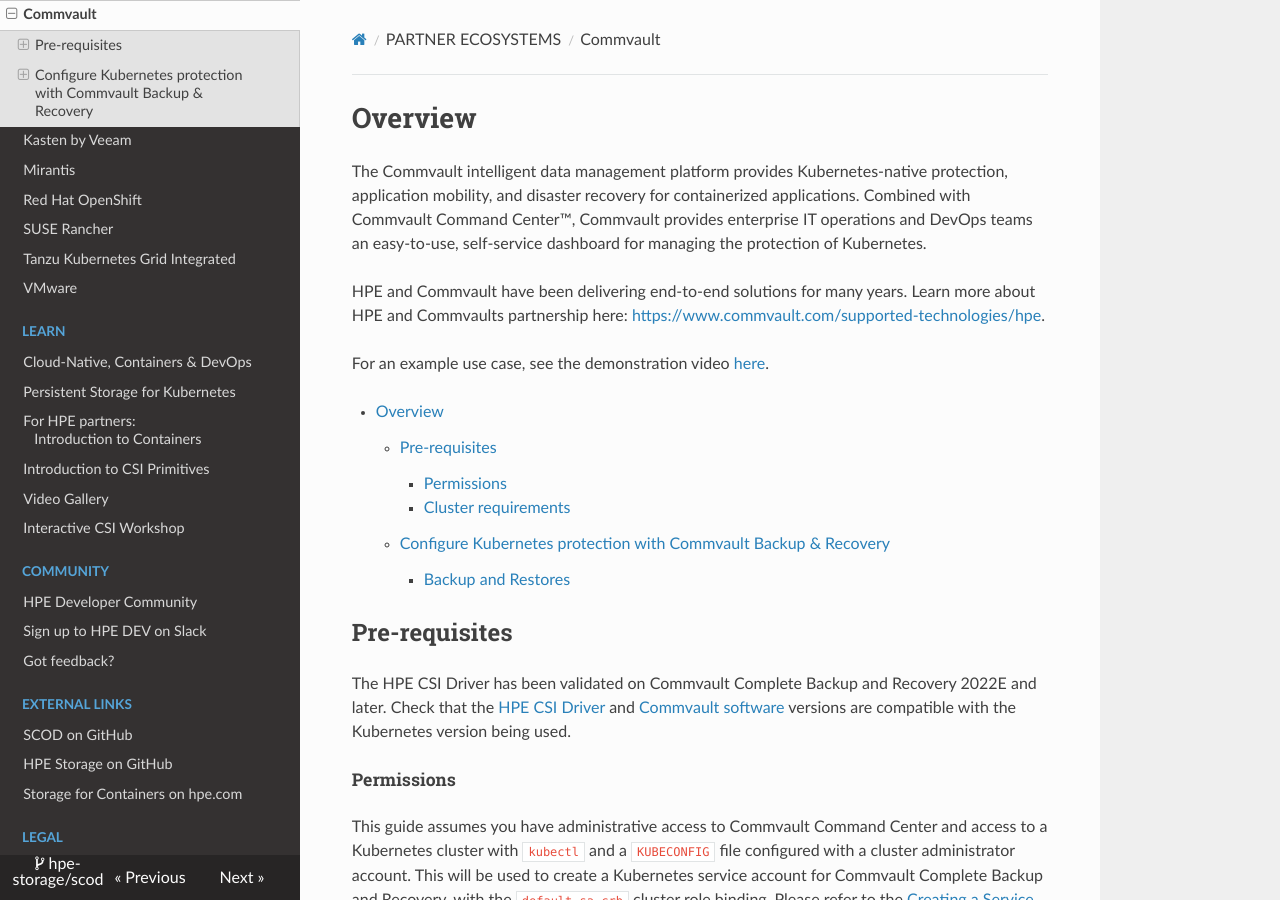
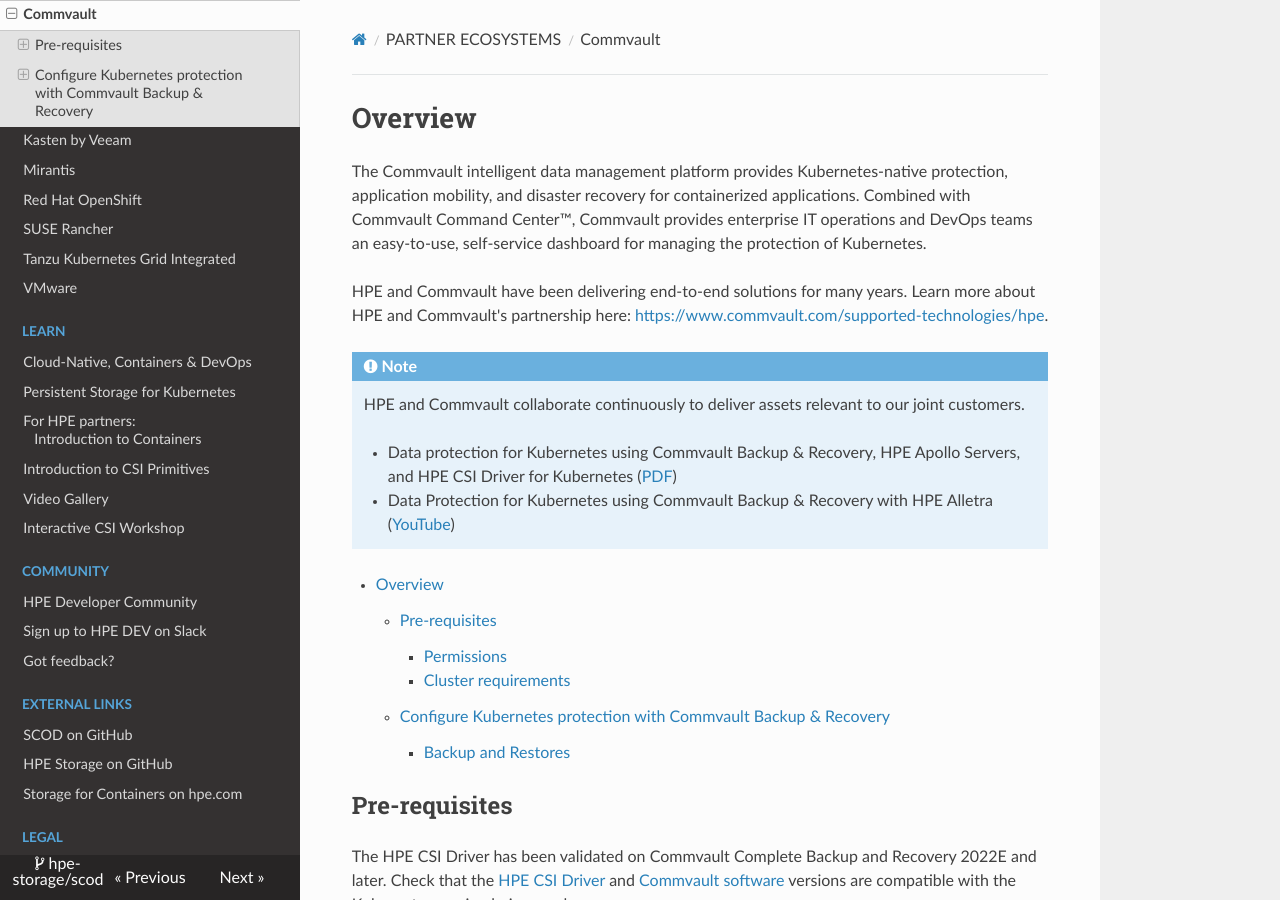
Before and after one commit to hpe-storage/scod, an MkDocs documentation site: the page built from docs/partners/commvault/index.md, in a window 1280 px wide and 900 px high. Built offline with MkDocs 1.6.1, drawn with Linux system fonts in a browser that asks for light colours; nearby versions of some CDN libraries.

Commit message:
add links to TWP and video
added as a 'note' section to help separate from the ToC

```diff
--- a/docs/partners/commvault/index.md
+++ b/docs/partners/commvault/index.md
@@ -2,9 +2,13 @@
 
 The Commvault intelligent data management platform provides Kubernetes-native protection, application mobility, and disaster recovery for containerized applications. Combined with Commvault Command Center™, Commvault provides enterprise IT operations and DevOps teams an easy-to-use, self-service dashboard for managing the protection of Kubernetes.
 
-HPE and Commvault have been delivering end-to-end solutions for many years. Learn more about HPE and Commvaults partnership here: [https://www.commvault.com/supported-technologies/hpe](https://www.commvault.com/supported-technologies/hpe).
+HPE and Commvault have been delivering end-to-end solutions for many years. Learn more about HPE and Commvault's partnership here: [https://www.commvault.com/supported-technologies/hpe](https://www.commvault.com/supported-technologies/hpe).
 
-For an example use case, see the demonstration video [here](https://www.youtube.com/HPMobileEnterprise).
+!!! note
+    HPE and Commvault collaborate continuously to deliver assets relevant to our joint customers.
+
+    - Data protection for Kubernetes using Commvault Backup & Recovery, HPE Apollo Servers, and HPE CSI Driver for Kubernetes ([PDF](https://www.hpe.com/psnow/doc/a00105578enw))
+    - Data Protection for Kubernetes using Commvault Backup & Recovery with HPE Alletra ([YouTube](https://www.youtube.com/HPMobileEnterprise))
 
 [TOC]
 
```
